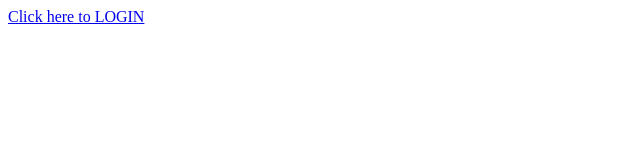
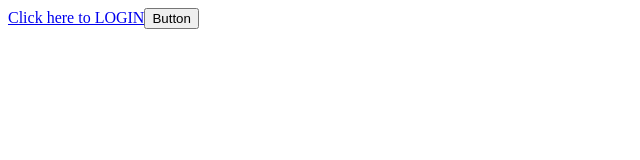
Before and after one commit to aditya-nadgouda/localrepo, a plain HTML site: page login.html in a window 1280 px wide. Shown: the whole page, without its empty margins (0-640 px from the left). Drawn offline with Linux system fonts and the light colour scheme.

Commit message:
Added button to the login page

```diff
--- a/login.html
+++ b/login.html
@@ -6,6 +6,7 @@
     <title>LOGIN PAGE</title>
 </head>
 <body>
-    <a href="http://.." target="_blank" rel="noopener noreferrer">Click here to LOGIN</a>
+    <a href="http://.." target="_blank" rel="noopener noreferrer">Click here to LOGIN<button>Button</button></a>
+
 </body>
 </html>
```
